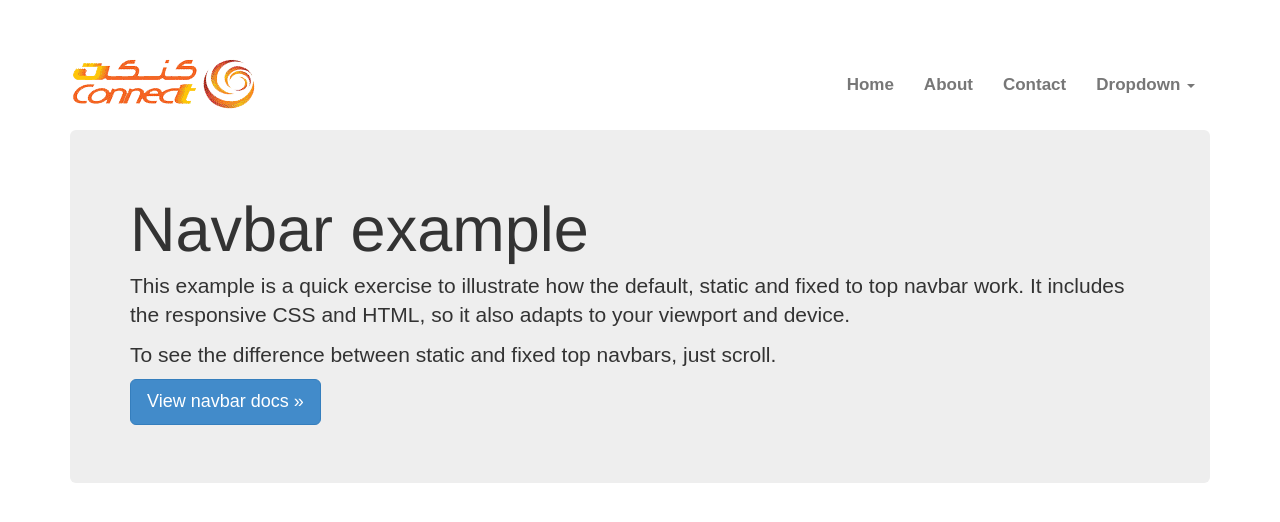
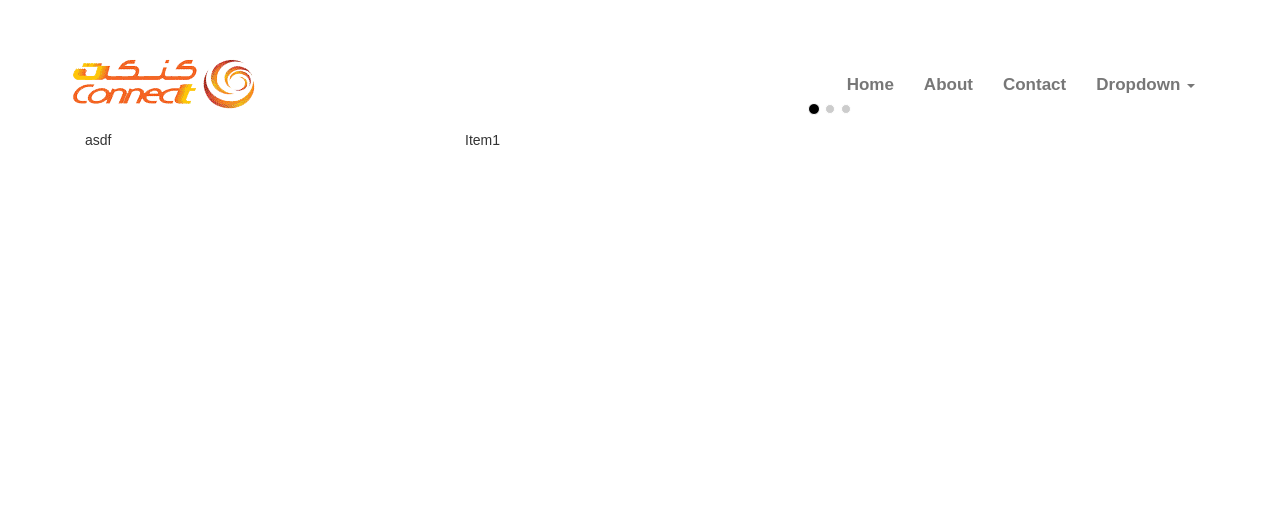
Before and after one commit to shahalpk/connect.com.sa, a plain HTML site: page index.html in a window 1280 px wide. Drawn offline with nearby package versions, Linux system fonts and the light colour scheme; a web font is replaced by a local one.

Commit message:
added some features

```diff
--- a/css/main.less
+++ b/css/main.less
@@ -16,8 +16,25 @@ FONTS
 
 //END OF FONTS
 
-body{
+body,h1,h2,h3,h4,h5,h6{
   font-family: 'Titillium Web', sans-serif;
+}
+
+.company-tag{
+  text-align: center;
+}
+
+.featured-products-slider{
+  .carousel-inner{
+    width:!important;
+  }
+  .carousel-indicators > li {
+    background-color: #ccc;
+
+    &.active{
+      background-color: black;
+    };
+  }
 }
 
 header{
--- a/index.html
+++ b/index.html
@@ -58,22 +58,42 @@
             <div class="container">
 
               <!-- Main component for a primary marketing message or call to action -->
-      <div class="jumbotron">
-        <h1>Navbar example</h1>
-        <p>This example is a quick exercise to illustrate how the default, static and fixed to top navbar work. It includes the responsive CSS and HTML, so it also adapts to your viewport and device.</p>
-        <p>To see the difference between static and fixed top navbars, just scroll.</p>
-        <p>
-          <a class="btn btn-lg btn-primary" href="../../components/#navbar">View navbar docs &raquo;</a>
-        </p>
+
+              <div class="featured-products-slider">
+                <div class="item-content col-sm-4" >
+                  asdf
+                </div>
+                <div id="carousel-example-generic" class="col-sm-8 carousel slide">
+                  <!-- Indicators -->
+                  <ol class="carousel-indicators">
+                    <li data-target="#carousel-example-generic" data-slide-to="0" class="active"></li>
+                    <li data-target="#carousel-example-generic" data-slide-to="1"></li>
+                    <li data-target="#carousel-example-generic" data-slide-to="2"></li>
+                  </ol>
+
+                  <!-- Wrapper for slides -->
+                  <div class="carousel-inner">
+                    <div class="item active" >Item1</div>
+                    <div class="item">Item2</div>
+                    <div class="item">Item3</div>
+                    <div class="item">Item4</div>
+
                   </div>
 
+                </div>
+              </div>
+
+
+
+
             </div> <!-- /container -->
+
 
 
             <script src="//ajax.googleapis.com/ajax/libs/jquery/1.10.1/jquery.min.js"></script>
             <script>window.jQuery || document.write('<script src="js/vendor/jquery-1.10.1.min.js"><\/script>')</script>
 
-        <script src="js/vendor/bootstrap.min.js"></script>
+            <script src="js/vendor/bootstrap.js"></script>
 
             <script src="js/main.js"></script>
 
```
Also changed, not shown: css/main.css, 1 other file. Lines whose indentation alone changed are shown as unchanged.
